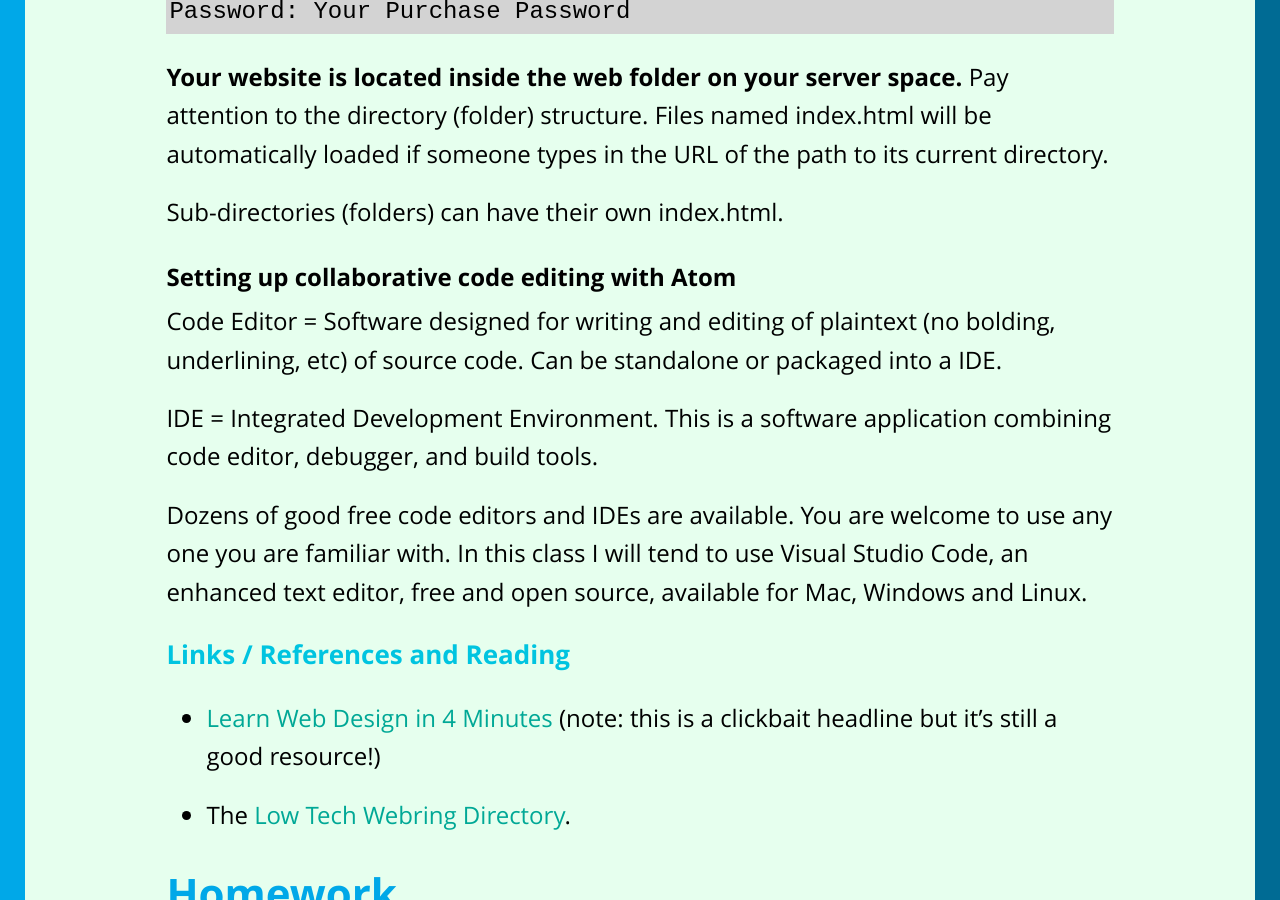
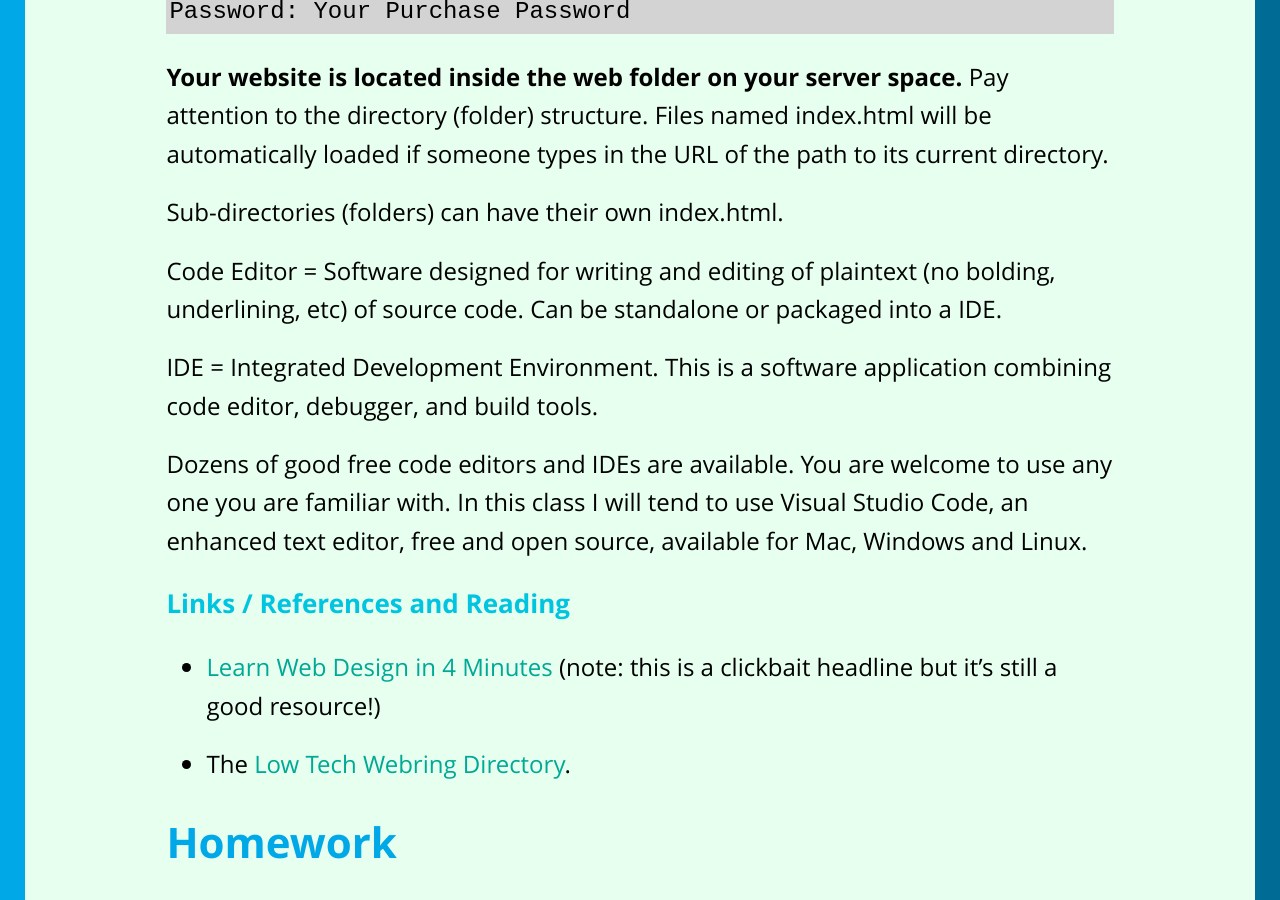
Before and after one commit to lee2sman/social_software_fall2023, a Jekyll site: the page built from _posts/2023-09-05-week2.md, in a window 1280 px wide and 900 px high, scrolled down 9928 px. Built offline with Jekyll 4.4.1, drawn with Linux system fonts in a browser that asks for light colours; nearby versions of some CDN libraries.

Commit message:
update week2

```diff
--- a/_posts/2023-09-05-week2.md
+++ b/_posts/2023-09-05-week2.md
@@ -137,9 +137,6 @@ Password: Your Purchase Password
 
 Sub-directories (folders) can have their own index.html.
 
-
-#### Setting up collaborative code editing with Atom
-
 Code Editor = Software designed for writing and editing of plaintext (no bolding, underlining, etc) of  source code. Can be standalone or packaged into a IDE.
 
 IDE = Integrated Development Environment. This is a software application combining code editor, debugger, and build tools.
```
